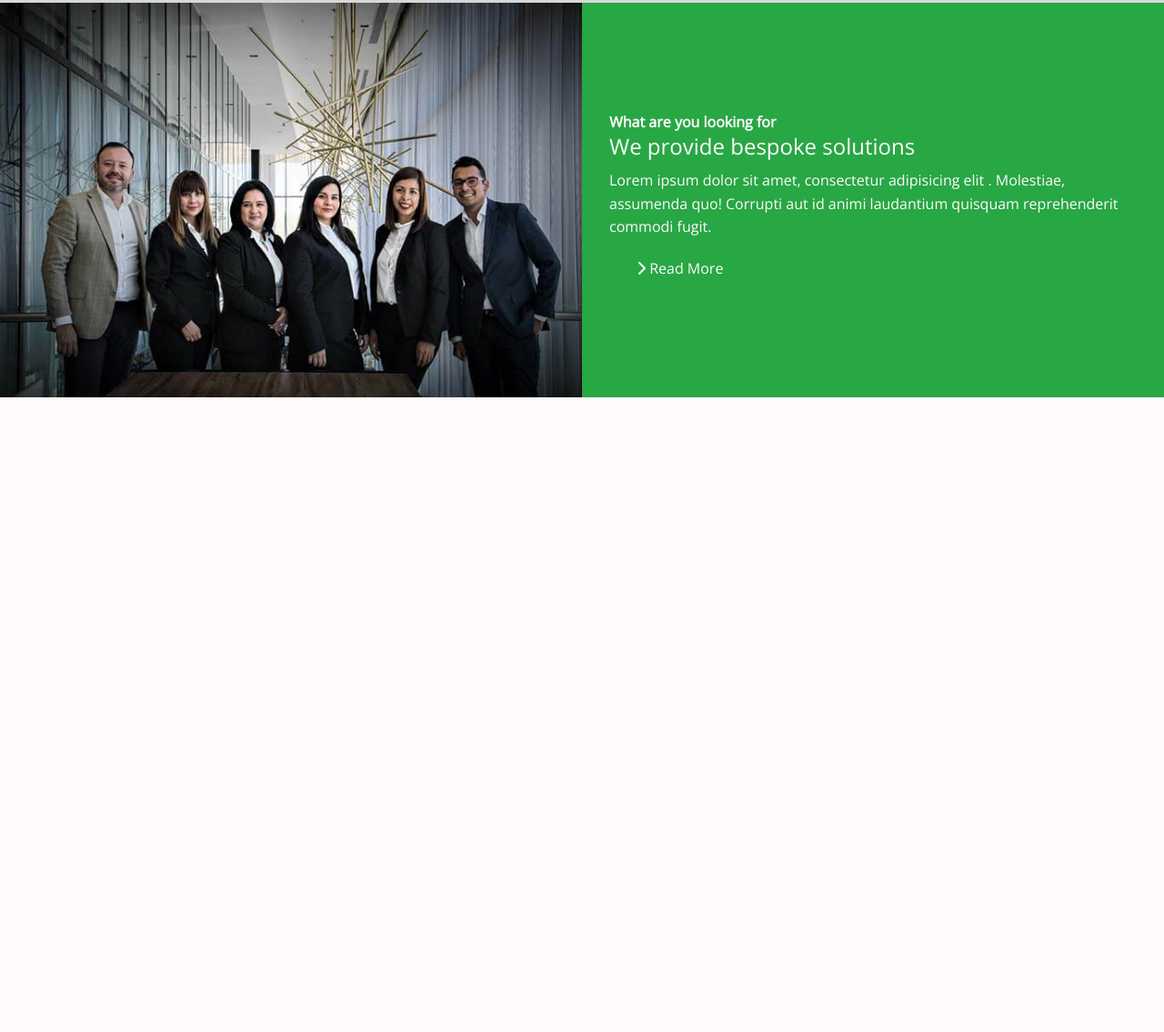
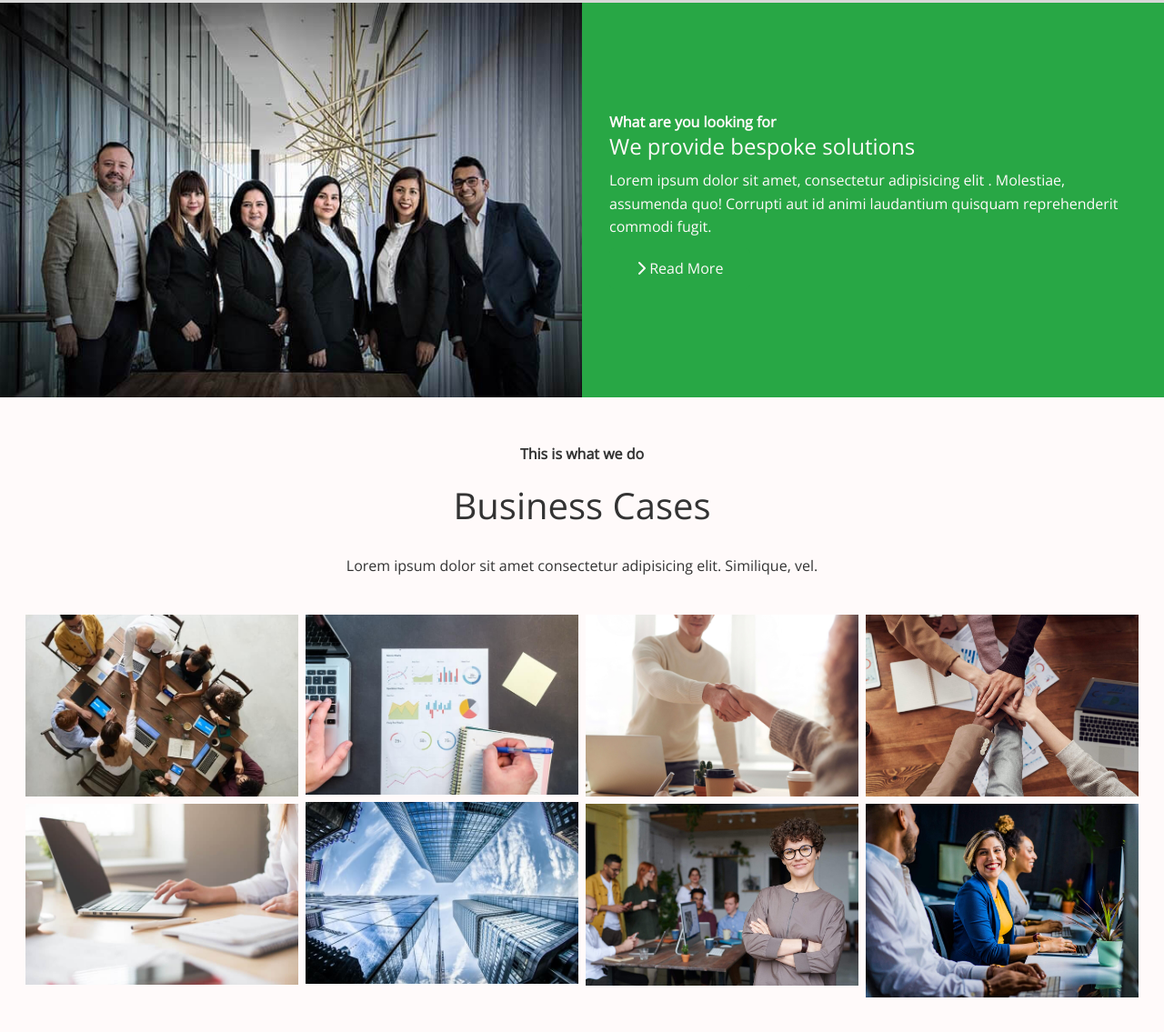
Before and after one commit to atbostan/CssWebSites, a plain HTML site: page FinancialCompanyWebSite-EdgeLedger/index.html in a window 1280 px wide. Shown: the part 1077-2212 px from the top of the page at 91% size. Before the commit the page ends 1521 px from the top, so only its background shows below. Drawn offline with nearby package versions, Linux system fonts and the light colour scheme.

Commit message:
Add files via upload

```diff
--- a/FinancialCompanyWebSite-EdgeLedger/css/style.css
+++ b/FinancialCompanyWebSite-EdgeLedger/css/style.css
@@ -80,3 +80,9 @@ img{
 }
 
 /*About*/
+
+
+/*Cases*/
+.cases img:hover{
+    opacity: 0.7;
+}
--- a/FinancialCompanyWebSite-EdgeLedger/css/util.css
+++ b/FinancialCompanyWebSite-EdgeLedger/css/util.css
@@ -124,3 +124,40 @@
     justify-content: center;
     padding: 30px;
 }
+
+/*Section Header*/
+
+.section-header {
+    padding: 30px;
+    display: flex;
+    flex-direction: column;
+    align-items: center;
+    justify-content: center;
+    text-align:center ;
+}
+
+
+.section-header h2{
+    font-size: 40px;
+    margin: 20px 0;
+
+}
+
+.section-padding{
+    padding: 20px 20px 40px;
+}
+
+
+/*Flex - Grid*/
+
+.flex-grid .row  {
+    display: flex;
+    flex-wrap: wrap;
+    padding: 0 4px;
+}
+
+.flex-grid .column {
+    flex: 25%;
+    max-width: 25%;
+    padding: 0 4px;
+}
--- a/FinancialCompanyWebSite-EdgeLedger/index.html
+++ b/FinancialCompanyWebSite-EdgeLedger/index.html
@@ -82,7 +82,32 @@
                 </div>
             </div>
         </section>
-
+        <!--Cases-->
+        <section id="cases" class="cases flex-grid section-padding">
+            <header class="section-header">
+                <h4>This is what we do</h4>
+                <h2>Business Cases</h2>
+                <p>Lorem ipsum dolor sit amet consectetur adipisicing elit. Similique, vel.</p>
+            </header>
+            <div class="row">
+                <div class="column">
+                    <img src="img/cases/cases1.jpg" alt="">
+                    <img src="img/cases/cases2.jpg" alt="">
+                </div>
+                <div class="column">
+                    <img src="img/cases/cases3.jpg" alt="">
+                    <img src="img/cases/cases4.jpg" alt="">
+                </div>
+                <div class="column">
+                    <img src="img/cases/cases5.jpg" alt="">
+                    <img src="img/cases/cases6.jpg" alt="">
+                </div>
+                <div class="column">
+                    <img src="img/cases/cases7.jpg" alt="">
+                    <img src="img/cases/cases8.jpg" alt="">
+                </div>
+            </div>
+        </section>
     </main>
 </body>
 </html>
```
